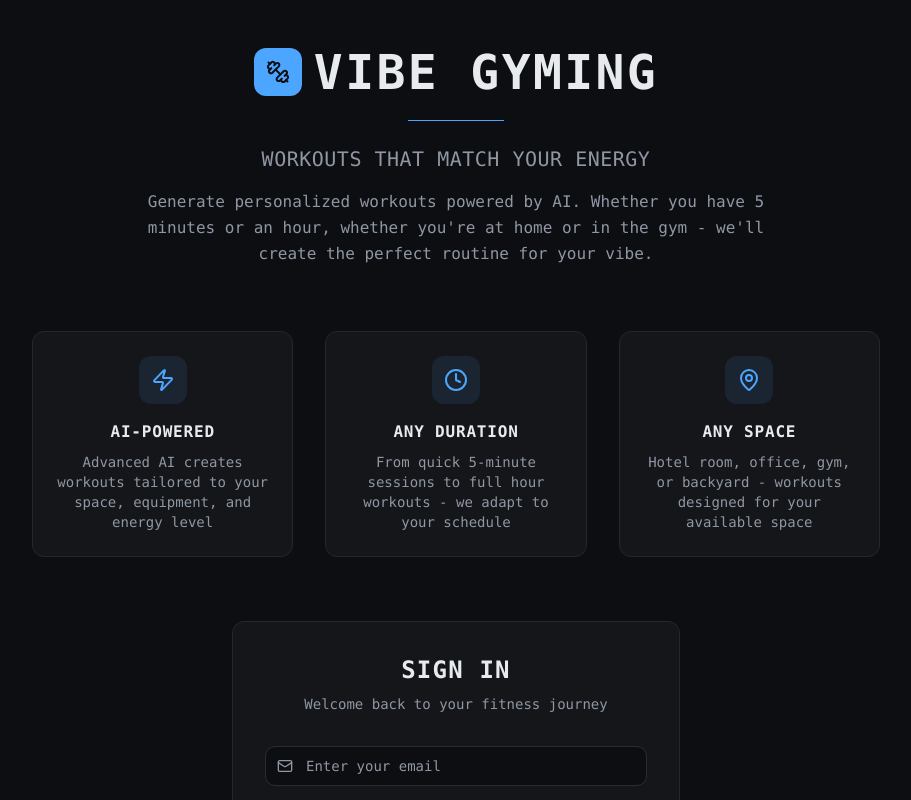
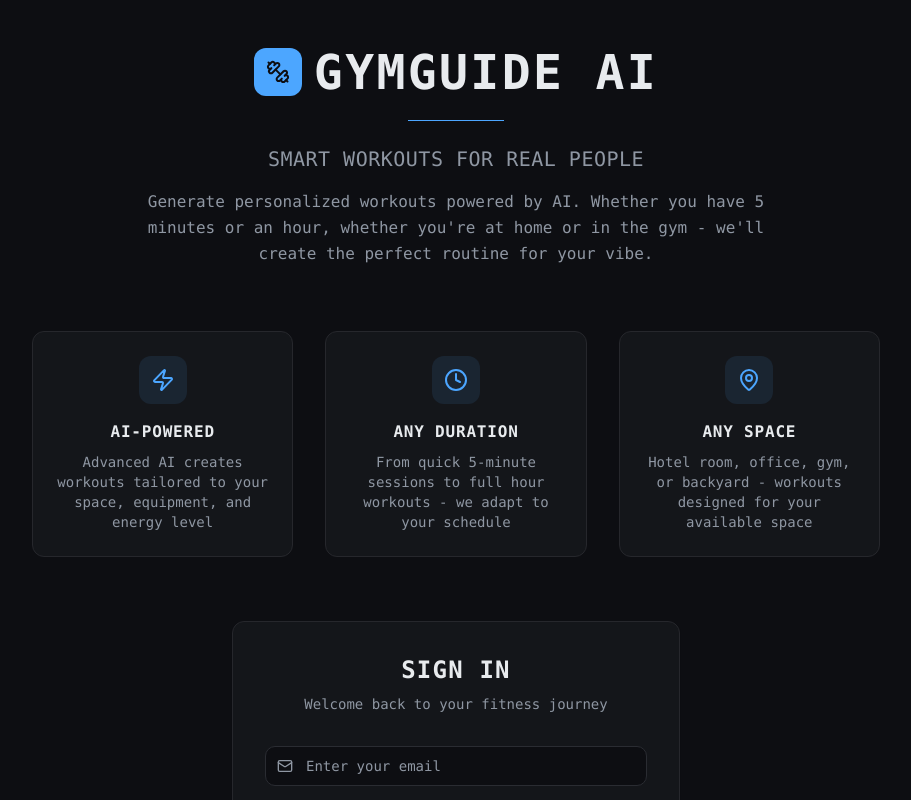
Before and after one commit to derrickevans-hub/gymvibing, a React (Vite) app: page / in a window 1280 px wide. Shown: the top 800 px of the page, without its empty margins (184-1095 px from the left). Built offline with nearby package versions, Linux system fonts and the light colour scheme; the HTML template or start-up script is replaced by a standard one.

Commit message:
Update app name and subheading

```diff
--- a/index.html
+++ b/index.html
@@ -3,7 +3,7 @@
   <head>
     <meta charset="UTF-8" />
     <meta name="viewport" content="width=device-width, initial-scale=1.0" />
-    <title>Gym Vibes</title>
+    <title>GymGuide AI</title>
     <meta name="description" content="Generate personalized 2-5 minute workouts instantly. Perfect for busy professionals who want to stay active with AI-powered micro-habits.">
     <meta name="author" content="MicroFit" />
     <meta name="keywords" content="micro workout, quick fitness, AI workout generator, desk exercises, 2 minute workout">
@@ -21,8 +21,8 @@
 
 
     <meta name="twitter:image" content="https://lovable.dev/opengraph-image-p98pqg.png" />
-    <meta property="og:title" content="Gym Vibes">
-  <meta name="twitter:title" content="Gym Vibes">
+  <meta property="og:title" content="GymGuide AI">
+  <meta name="twitter:title" content="GymGuide AI">
   <meta property="og:description" content="Generate personalized 2-5 minute workouts instantly. Perfect for busy professionals who want to stay active with AI-powered micro-habits.">
   <meta name="twitter:description" content="Generate personalized 2-5 minute workouts instantly. Perfect for busy professionals who want to stay active with AI-powered micro-habits.">
 </head>
--- a/src/pages/Home.tsx
+++ b/src/pages/Home.tsx
@@ -148,11 +148,11 @@ const Home = () => {
             <div className="w-12 h-12 bg-primary rounded-lg flex items-center justify-center">
               <Dumbbell className="w-6 h-6 text-primary-foreground" />
             </div>
-            <h1 className="text-4xl md:text-5xl font-bold tracking-wider">VIBE GYMING</h1>
+            <h1 className="text-4xl md:text-5xl font-bold tracking-wider">GYMGUIDE AI</h1>
           </div>
           <div className="w-24 h-px bg-primary mx-auto mb-6"></div>
           <p className="text-xl text-muted-foreground tracking-wide mb-4">
-            WORKOUTS THAT MATCH YOUR ENERGY
+            SMART WORKOUTS FOR REAL PEOPLE
           </p>
           <p className="text-muted-foreground max-w-2xl mx-auto leading-relaxed">
             Generate personalized workouts powered by AI. Whether you have 5 minutes or an hour,
```
